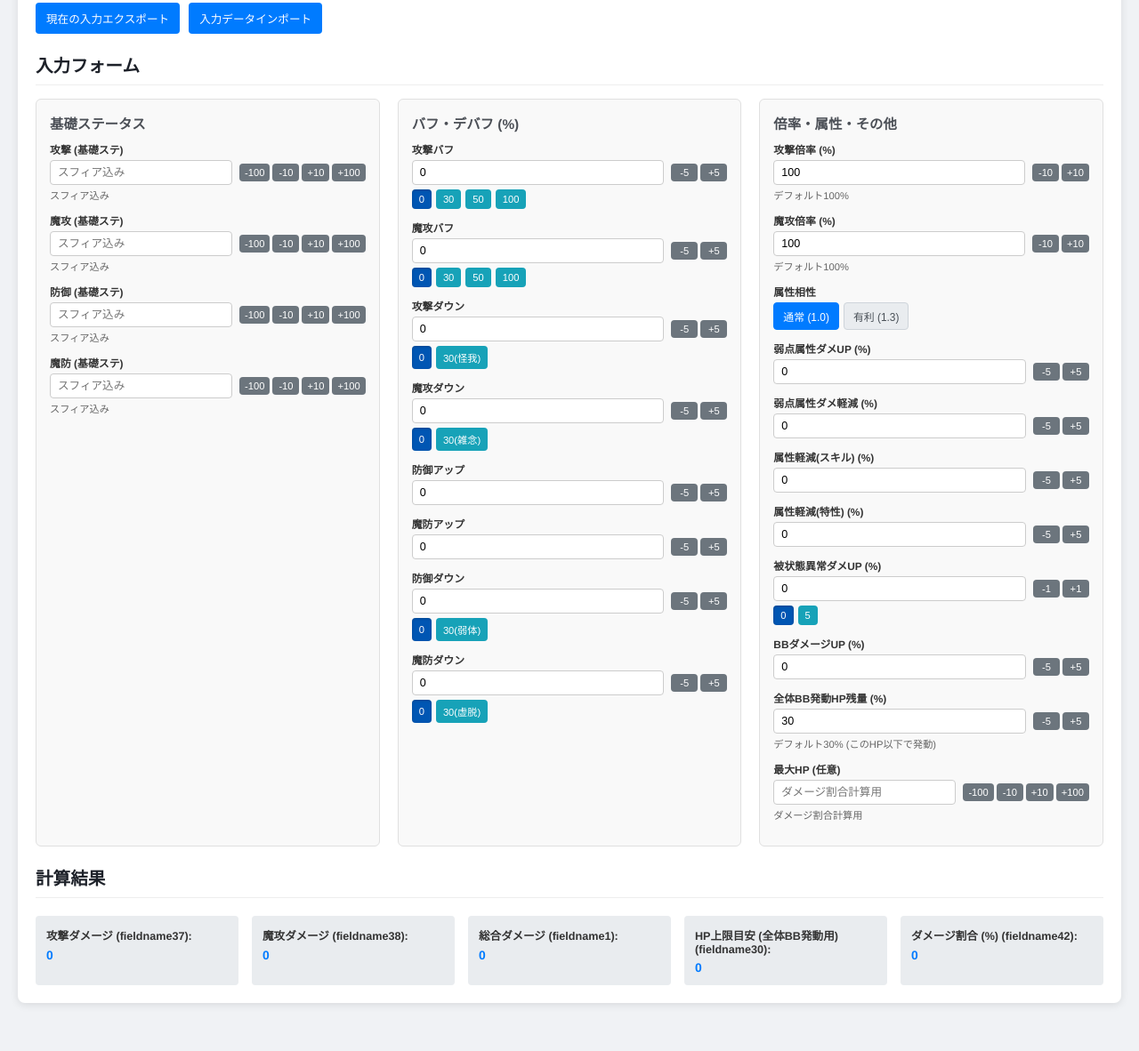
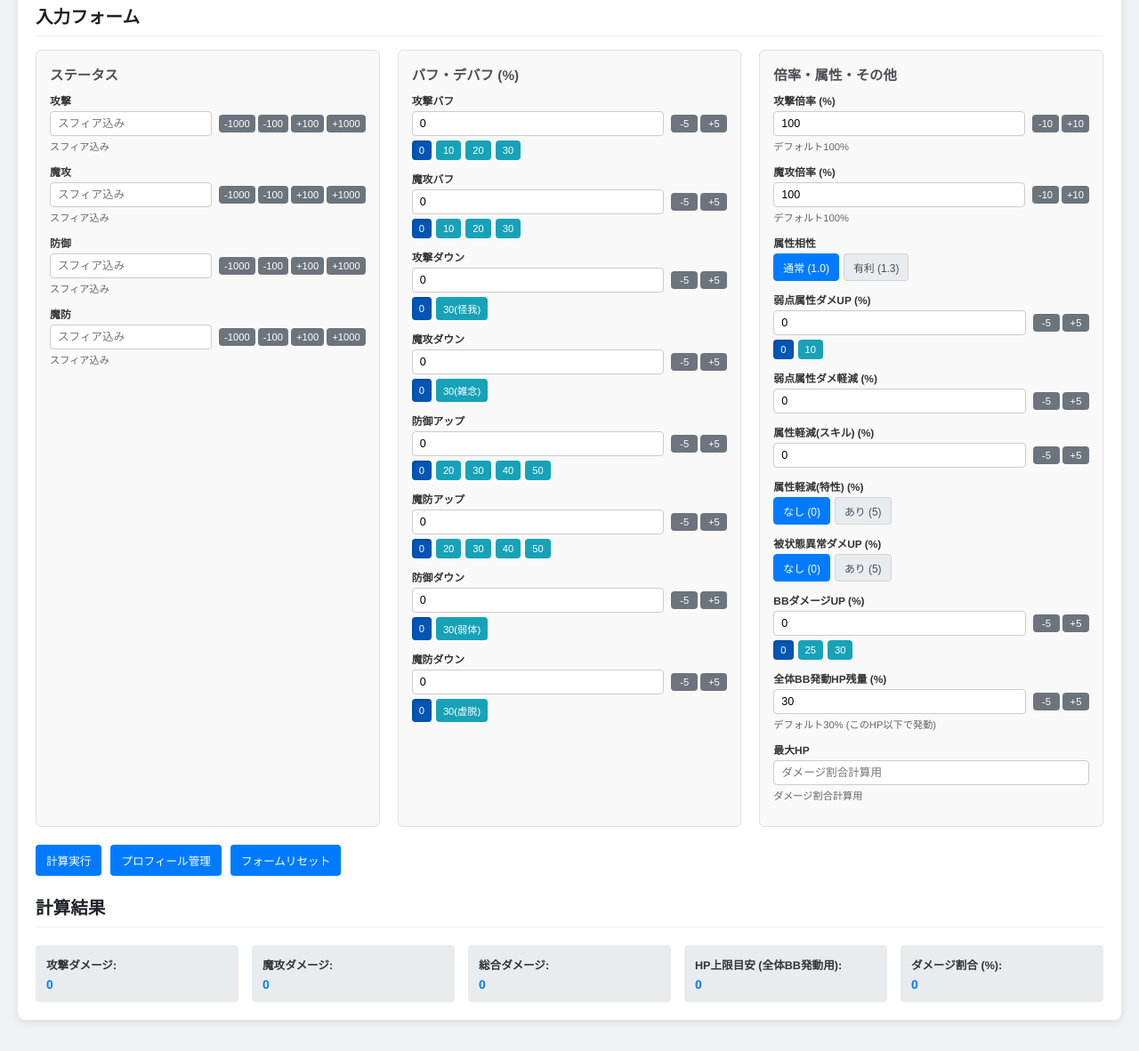
Before and after one commit to suibfh/damage_calculator, a plain HTML site: page index.html in a window 1280 px wide. Shown: the part 163-1345 px from the top of the page at 89% size. Drawn offline with Linux system fonts and the light colour scheme.

Commit message:
Update index.html

```diff
--- a/index.html
+++ b/index.html
@@ -3,7 +3,7 @@
 <head>
     <meta charset="UTF-8">
     <meta name="viewport" content="width=device-width, initial-scale=1.0">
-    <title>Brave Frontier Heroes ダメージ計算ツール 改</title>
+    <title>Brave Frontier Heroes ダメージ計算ツール 改 Ver.2</title>
     <link rel="stylesheet" href="style.css">
 </head>
 <body>
@@ -12,69 +12,63 @@
     <h1>Brave Frontier Heroes ダメージ計算ツール</h1>
 
     <div class="button-group main-actions">
-        <button id="calculateBtn">計算実行</button>
-        <button id="manageProfilesBtn">プロフィール管理</button>
-        <button id="resetFormBtn">フォームリセット</button>
+        <button class="js-action-btn" data-action="calculate">計算実行</button>
+        <button class="js-action-btn" data-action="manageProfiles">プロフィール管理</button>
+        <button class="js-action-btn" data-action="resetForm">フォームリセット</button>
     </div>
-    <div class="button-group data-actions">
-        <button id="exportDataBtn">現在の入力エクスポート</button>
-        <label for="importDataInput" class="btn-like-label">入力データインポート</label>
-        <input type="file" id="importDataInput" accept=".json" style="display:none;">
-    </div>
-
 
     <h2>入力フォーム</h2>
     <div id="inputForm" class="form-container">
         <div class="form-section">
-            <h3>基礎ステータス</h3>
+            <h3>ステータス</h3>
             <div class="form-group">
-                <label for="fieldname2">攻撃 (基礎ステ)</label>
+                <label for="fieldname2">攻撃</label>
                 <div class="input-wrapper">
                     <input type="number" id="fieldname2" data-field="fieldname2" placeholder="スフィア込み">
                     <div class="pm-buttons">
+                        <button class="pm-btn" data-target="fieldname2" data-step="-1000">-1000</button>
                         <button class="pm-btn" data-target="fieldname2" data-step="-100">-100</button>
-                        <button class="pm-btn" data-target="fieldname2" data-step="-10">-10</button>
-                        <button class="pm-btn" data-target="fieldname2" data-step="10">+10</button>
                         <button class="pm-btn" data-target="fieldname2" data-step="100">+100</button>
+                        <button class="pm-btn" data-target="fieldname2" data-step="1000">+1000</button>
                     </div>
                 </div>
                 <span class="note">スフィア込み</span>
             </div>
             <div class="form-group">
-                <label for="fieldname3">魔攻 (基礎ステ)</label>
+                <label for="fieldname3">魔攻</label>
                 <div class="input-wrapper">
                     <input type="number" id="fieldname3" data-field="fieldname3" placeholder="スフィア込み">
                     <div class="pm-buttons">
+                        <button class="pm-btn" data-target="fieldname3" data-step="-1000">-1000</button>
                         <button class="pm-btn" data-target="fieldname3" data-step="-100">-100</button>
-                        <button class="pm-btn" data-target="fieldname3" data-step="-10">-10</button>
-                        <button class="pm-btn" data-target="fieldname3" data-step="10">+10</button>
                         <button class="pm-btn" data-target="fieldname3" data-step="100">+100</button>
+                        <button class="pm-btn" data-target="fieldname3" data-step="1000">+1000</button>
                     </div>
                 </div>
                 <span class="note">スフィア込み</span>
             </div>
             <div class="form-group">
-                <label for="fieldname4">防御 (基礎ステ)</label>
+                <label for="fieldname4">防御</label>
                 <div class="input-wrapper">
                     <input type="number" id="fieldname4" data-field="fieldname4" placeholder="スフィア込み">
                     <div class="pm-buttons">
+                        <button class="pm-btn" data-target="fieldname4" data-step="-1000">-1000</button>
                         <button class="pm-btn" data-target="fieldname4" data-step="-100">-100</button>
-                        <button class="pm-btn" data-target="fieldname4" data-step="-10">-10</button>
-                        <button class="pm-btn" data-target="fieldname4" data-step="10">+10</button>
                         <button class="pm-btn" data-target="fieldname4" data-step="100">+100</button>
+                        <button class="pm-btn" data-target="fieldname4" data-step="1000">+1000</button>
                     </div>
                 </div>
                 <span class="note">スフィア込み</span>
             </div>
             <div class="form-group">
-                <label for="fieldname5">魔防 (基礎ステ)</label>
+                <label for="fieldname5">魔防</label>
                 <div class="input-wrapper">
                     <input type="number" id="fieldname5" data-field="fieldname5" placeholder="スフィア込み">
                     <div class="pm-buttons">
+                        <button class="pm-btn" data-target="fieldname5" data-step="-1000">-1000</button>
                         <button class="pm-btn" data-target="fieldname5" data-step="-100">-100</button>
-                        <button class="pm-btn" data-target="fieldname5" data-step="-10">-10</button>
-                        <button class="pm-btn" data-target="fieldname5" data-step="10">+10</button>
                         <button class="pm-btn" data-target="fieldname5" data-step="100">+100</button>
+                        <button class="pm-btn" data-target="fieldname5" data-step="1000">+1000</button>
                     </div>
                 </div>
                 <span class="note">スフィア込み</span>
@@ -94,9 +88,9 @@
                 </div>
                 <div class="buff-buttons">
                     <button class="buff-btn" data-target="fieldname6" data-value="0">0</button>
+                    <button class="buff-btn" data-target="fieldname6" data-value="10">10</button>
+                    <button class="buff-btn" data-target="fieldname6" data-value="20">20</button>
                     <button class="buff-btn" data-target="fieldname6" data-value="30">30</button>
-                    <button class="buff-btn" data-target="fieldname6" data-value="50">50</button>
-                    <button class="buff-btn" data-target="fieldname6" data-value="100">100</button>
                 </div>
             </div>
             <div class="form-group">
@@ -110,9 +104,9 @@
                 </div>
                 <div class="buff-buttons">
                     <button class="buff-btn" data-target="fieldname7" data-value="0">0</button>
+                    <button class="buff-btn" data-target="fieldname7" data-value="10">10</button>
+                    <button class="buff-btn" data-target="fieldname7" data-value="20">20</button>
                     <button class="buff-btn" data-target="fieldname7" data-value="30">30</button>
-                    <button class="buff-btn" data-target="fieldname7" data-value="50">50</button>
-                    <button class="buff-btn" data-target="fieldname7" data-value="100">100</button>
                 </div>
             </div>
              <div class="form-group">
@@ -152,6 +146,13 @@
                         <button class="pm-btn" data-target="fieldname8" data-step="5">+5</button>
                     </div>
                 </div>
+                <div class="buff-buttons">
+                    <button class="buff-btn" data-target="fieldname8" data-value="0">0</button>
+                    <button class="buff-btn" data-target="fieldname8" data-value="20">20</button>
+                    <button class="buff-btn" data-target="fieldname8" data-value="30">30</button>
+                    <button class="buff-btn" data-target="fieldname8" data-value="40">40</button>
+                    <button class="buff-btn" data-target="fieldname8" data-value="50">50</button>
+                </div>
             </div>
             <div class="form-group">
                 <label for="fieldname9">魔防アップ</label>
@@ -161,6 +162,13 @@
                         <button class="pm-btn" data-target="fieldname9" data-step="-5">-5</button>
                         <button class="pm-btn" data-target="fieldname9" data-step="5">+5</button>
                     </div>
+                </div>
+                <div class="buff-buttons">
+                    <button class="buff-btn" data-target="fieldname9" data-value="0">0</button>
+                    <button class="buff-btn" data-target="fieldname9" data-value="20">20</button>
+                    <button class="buff-btn" data-target="fieldname9" data-value="30">30</button>
+                    <button class="buff-btn" data-target="fieldname9" data-value="40">40</button>
+                    <button class="buff-btn" data-target="fieldname9" data-value="50">50</button>
                 </div>
             </div>
             <div class="form-group">
@@ -236,6 +244,10 @@
                         <button class="pm-btn" data-target="fieldname18" data-step="5">+5</button>
                     </div>
                 </div>
+                <div class="buff-buttons">
+                    <button class="buff-btn" data-target="fieldname18" data-value="0">0</button>
+                    <button class="buff-btn" data-target="fieldname18" data-value="10">10</button>
+                </div>
             </div>
             <div class="form-group">
                 <label for="fieldname17">弱点属性ダメ軽減 (%)</label>
@@ -257,29 +269,21 @@
                     </div>
                 </div>
             </div>
-             <div class="form-group">
-                <label for="fieldname50">属性軽減(特性) (%)</label>
-                <div class="input-wrapper">
-                    <input type="number" id="fieldname50" data-field="fieldname50" value="0">
-                    <div class="pm-buttons">
-                        <button class="pm-btn" data-target="fieldname50" data-step="-5">-5</button>
-                        <button class="pm-btn" data-target="fieldname50" data-step="5">+5</button>
-                    </div>
+            <div class="form-group">
+                <label>属性軽減(特性) (%)</label>
+                <div class="input-wrapper radio-button-group" data-radio-group-field="fieldname50">
+                    <button type="button" class="btn-radio active" data-value="0">なし (0)</button>
+                    <button type="button" class="btn-radio" data-value="5">あり (5)</button>
                 </div>
+                <input type="hidden" id="fieldname50" data-field="fieldname50" value="0">
             </div>
             <div class="form-group">
-                <label for="fieldname19">被状態異常ダメUP (%)</label>
-                <div class="input-wrapper">
-                    <input type="number" id="fieldname19" data-field="fieldname19" value="0" placeholder="0 or 5">
-                     <div class="pm-buttons">
-                        <button class="pm-btn" data-target="fieldname19" data-step="-1">-1</button>
-                        <button class="pm-btn" data-target="fieldname19" data-step="1">+1</button>
-                    </div>
+                <label>被状態異常ダメUP (%)</label>
+                <div class="input-wrapper radio-button-group" data-radio-group-field="fieldname19">
+                    <button type="button" class="btn-radio active" data-value="0">なし (0)</button>
+                    <button type="button" class="btn-radio" data-value="5">あり (5)</button>
                 </div>
-                 <div class="buff-buttons">
-                     <button class="buff-btn" data-target="fieldname19" data-value="0">0</button>
-                    <button class="buff-btn" data-target="fieldname19" data-value="5">5</button>
-                </div>
+                <input type="hidden" id="fieldname19" data-field="fieldname19" value="0">
             </div>
             <div class="form-group">
                 <label for="fieldname20">BBダメージUP (%)</label>
@@ -289,6 +293,11 @@
                         <button class="pm-btn" data-target="fieldname20" data-step="-5">-5</button>
                         <button class="pm-btn" data-target="fieldname20" data-step="5">+5</button>
                     </div>
+                </div>
+                <div class="buff-buttons">
+                    <button class="buff-btn" data-target="fieldname20" data-value="0">0</button>
+                    <button class="buff-btn" data-target="fieldname20" data-value="25">25</button>
+                    <button class="buff-btn" data-target="fieldname20" data-value="30">30</button>
                 </div>
             </div>
             <div class="form-group">
@@ -303,41 +312,40 @@
                 <span class="note">デフォルト30% (このHP以下で発動)</span>
             </div>
              <div class="form-group">
-                <label for="fieldname41">最大HP (任意)</label>
+                <label for="fieldname41">最大HP</label>
                 <div class="input-wrapper">
                     <input type="number" id="fieldname41" data-field="fieldname41" placeholder="ダメージ割合計算用">
-                    <div class="pm-buttons">
-                        <button class="pm-btn" data-target="fieldname41" data-step="-100">-100</button>
-                        <button class="pm-btn" data-target="fieldname41" data-step="-10">-10</button>
-                        <button class="pm-btn" data-target="fieldname41" data-step="10">+10</button>
-                        <button class="pm-btn" data-target="fieldname41" data-step="100">+100</button>
                     </div>
-                </div>
                 <span class="note">ダメージ割合計算用</span>
             </div>
         </div>
     </div>
 
+    <div class="button-group results-actions"> <button class="js-action-btn" data-action="calculate">計算実行</button>
+        <button class="js-action-btn" data-action="manageProfiles">プロフィール管理</button>
+        <button class="js-action-btn" data-action="resetForm">フォームリセット</button>
+    </div>
+
     <h2>計算結果</h2>
     <div class="results-grid">
         <div class="result-item">
-            <strong>攻撃ダメージ (fieldname37):</strong>
+            <strong>攻撃ダメージ:</strong>
             <span id="result_fieldname37">0</span>
         </div>
         <div class="result-item">
-            <strong>魔攻ダメージ (fieldname38):</strong>
+            <strong>魔攻ダメージ:</strong>
             <span id="result_fieldname38">0</span>
         </div>
         <div class="result-item">
-            <strong>総合ダメージ (fieldname1):</strong>
+            <strong>総合ダメージ:</strong>
             <span id="result_fieldname1">0</span>
         </div>
         <div class="result-item">
-            <strong>HP上限目安 (全体BB発動用) (fieldname30):</strong>
+            <strong>HP上限目安 (全体BB発動用):</strong>
             <span id="result_fieldname30">0</span>
         </div>
         <div class="result-item">
-            <strong>ダメージ割合 (%) (fieldname42):</strong>
+            <strong>ダメージ割合 (%):</strong>
             <span id="result_fieldname42">0</span>
         </div>
     </div>
@@ -345,7 +353,7 @@
 
 <div id="profileModal" class="modal">
     <div class="modal-content">
-        <span class="close-button" id="closeModalBtn">&times;</span>
+        <span class="close-button js-action-btn" data-action="closeProfileModal">&times;</span>
         <h2>プロフィール管理</h2>
         <div class="modal-form-group">
             <label for="profileNameInput">プロフィール名:</label>
```
